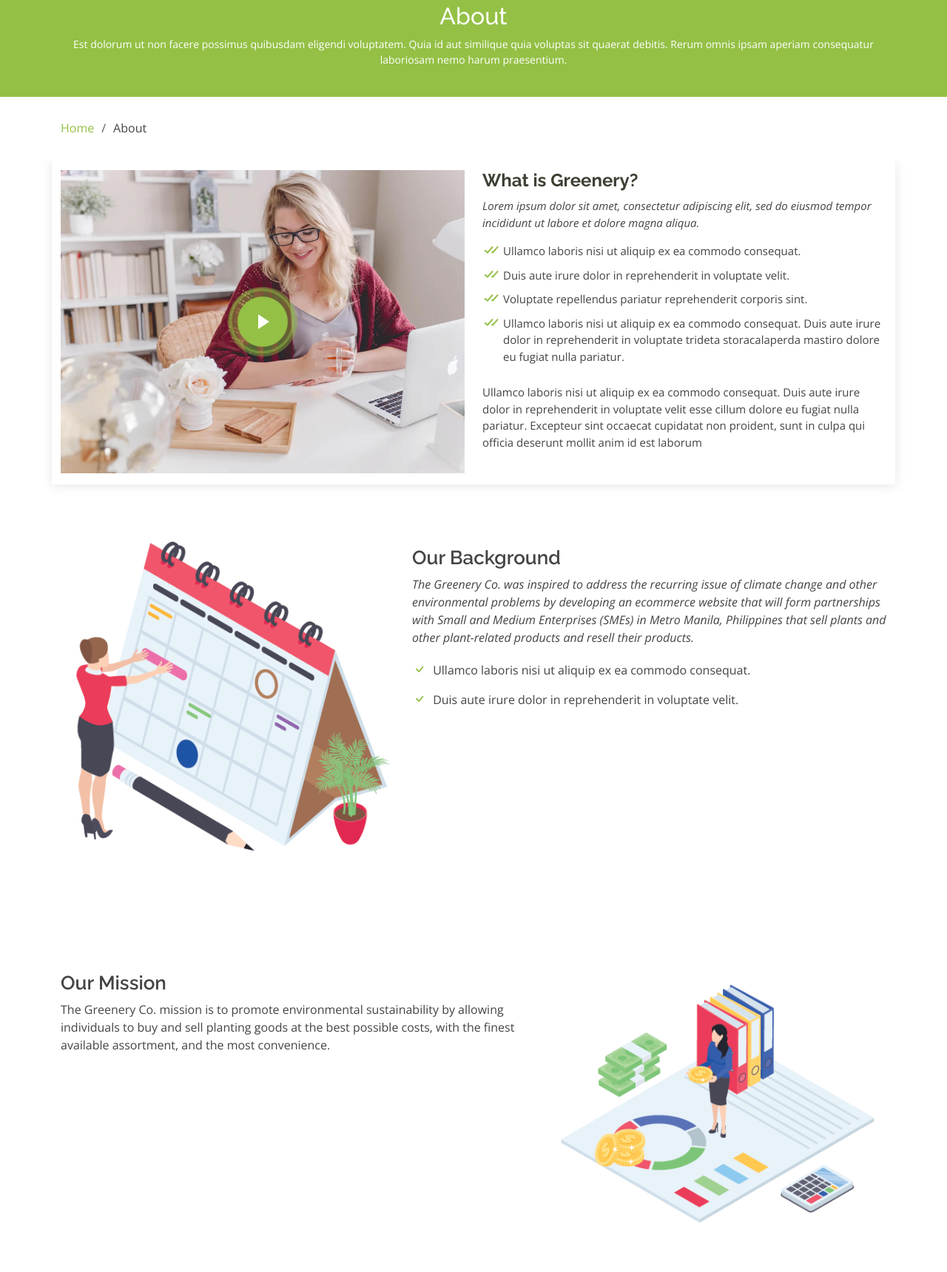
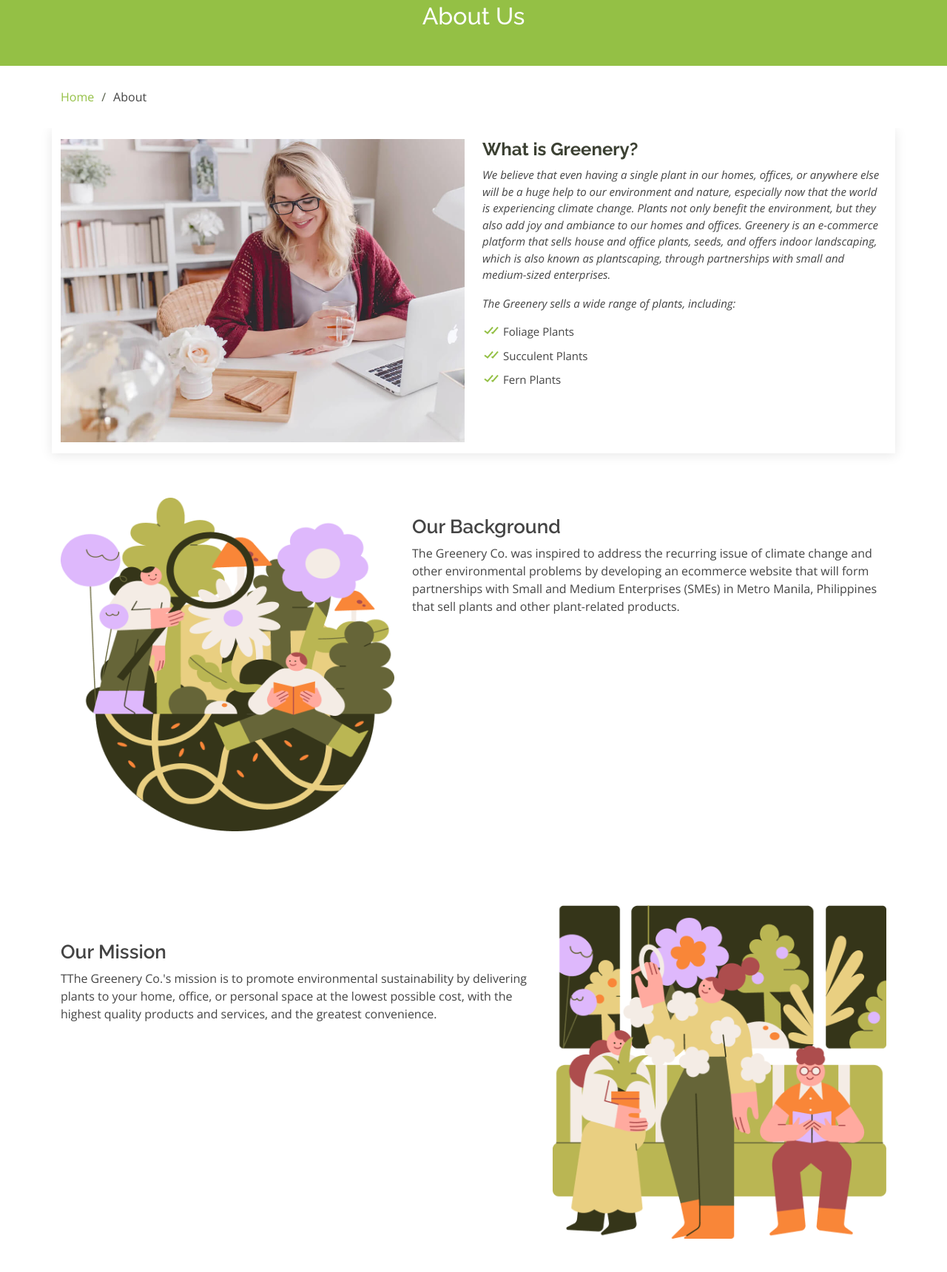
Before and after one commit to Obiasfate/Greenery, a plain HTML site: page Serenity/about.html in a window 1280 px wide. Shown: the part 107-1827 px from the top of the page at 74% size. Drawn offline with nearby package versions, Linux system fonts and the light colour scheme.

Commit message:
Updated Index and About us page
Updated description in both index and about us page, updated mission and vision in about us page

```diff
--- a/Serenity/about.html
+++ b/Serenity/about.html
@@ -91,8 +91,8 @@
       <div class="breadcrumb-hero">
         <div class="container">
           <div class="breadcrumb-hero">
-            <h2>About</h2>
-            <p>Est dolorum ut non facere possimus quibusdam eligendi voluptatem. Quia id aut similique quia voluptas sit quaerat debitis. Rerum omnis ipsam aperiam consequatur laboriosam nemo harum praesentium. </p>
+            <h2>About Us</h2>
+            <p></p>
           </div>
         </div>
       </div>
@@ -152,26 +152,29 @@
 
           <div class="col-lg-6 video-box align-self-baseline position-relative">
             <img src="assets/img/about.jpg" class="img-fluid" alt="">
-            <a href="https://www.youtube.com/watch?v=jDDaplaOz7Q" class="glightbox play-btn mb-4"></a>
+            <!-- <a href="https://www.youtube.com/watch?v=jDDaplaOz7Q" class="glightbox play-btn mb-4"></a> -->
           </div>
 
           <div class="col-lg-6 pt-3 pt-lg-0 content">
             <h3>What is Greenery?</h3>
             <p class="fst-italic">
-              Lorem ipsum dolor sit amet, consectetur adipiscing elit, sed do eiusmod tempor incididunt ut labore et dolore
-              magna aliqua.
+              We believe that even having a single plant in our homes, offices, or anywhere else will be a huge help to our environment and nature, especially now that the world is experiencing climate change.
+              Plants not only benefit the environment, but they also add joy and ambiance to our homes and offices.
+              Greenery is an e-commerce platform that sells house and office plants, seeds, and offers indoor landscaping, which is also known as plantscaping, through partnerships with small and medium-sized enterprises.
+            </p>
+            <p class="fst-italic">
+              The Greenery sells a wide range of plants, including:
             </p>
             <ul>
-              <li><i class="bx bx-check-double"></i> Ullamco laboris nisi ut aliquip ex ea commodo consequat.</li>
-              <li><i class="bx bx-check-double"></i> Duis aute irure dolor in reprehenderit in voluptate velit.</li>
-              <li><i class="bx bx-check-double"></i> Voluptate repellendus pariatur reprehenderit corporis sint.</li>
-              <li><i class="bx bx-check-double"></i> Ullamco laboris nisi ut aliquip ex ea commodo consequat. Duis aute irure dolor in reprehenderit in voluptate trideta storacalaperda mastiro dolore eu fugiat nulla pariatur.</li>
+              <li><i class="bx bx-check-double"></i> Foliage Plants</li>
+              <li><i class="bx bx-check-double"></i> Succulent Plants</li>
+              <li><i class="bx bx-check-double"></i> Fern Plants</li>
             </ul>
-            <p>
+            <!-- <p>
               Ullamco laboris nisi ut aliquip ex ea commodo consequat. Duis aute irure dolor in reprehenderit in voluptate
               velit esse cillum dolore eu fugiat nulla pariatur. Excepteur sint occaecat cupidatat non proident, sunt in
               culpa qui officia deserunt mollit anim id est laborum
-            </p>
+            </p> -->
           </div>
 
         </div>
@@ -190,25 +193,25 @@
 
         <div class="row content">
           <div class="col-md-5" data-aos="fade-right">
-            <img src="assets/img/work-process-1.png" class="img-fluid" alt="">
+            <img src="assets/img/greenery-background.png" class="img-fluid" alt="">
           </div>
           <div class="col-md-7 pt-4" data-aos="fade-left">
             <h3>Our Background</h3>
-            <p class="fst-italic">
+            <p>
               The Greenery Co. was inspired to address the recurring issue of climate change and other environmental problems by developing an
               ecommerce website that will form partnerships with Small and Medium Enterprises (SMEs) in Metro Manila, Philippines that
-              sell plants and other plant-related products and resell their products.
+              sell plants and other plant-related products.
             </p>
-            <ul>
+            <!-- <ul>
               <li><i class="bi bi-check"></i> Ullamco laboris nisi ut aliquip ex ea commodo consequat.</li>
               <li><i class="bi bi-check"></i> Duis aute irure dolor in reprehenderit in voluptate velit.</li>
-            </ul>
+            </ul> -->
           </div>
         </div>
 
         <div class="row content">
           <div class="col-md-5 order-1 order-md-2" data-aos="fade-left">
-            <img src="assets/img/work-process-2.png" class="img-fluid" alt="">
+            <img src="assets/img/greenery-mission.png" class="img-fluid" alt="">
           </div>
           <div class="col-md-7 pt-5 order-2 order-md-1" data-aos="fade-right">
             <h3>Our Mission</h3>
@@ -217,28 +220,31 @@
               magna aliqua.
             </p> -->
             <p>
-              The Greenery Co. mission is to promote environmental sustainability by allowing individuals to buy and sell planting goods
-              at the best possible costs, with the finest available assortment, and the most convenience.
+              TThe Greenery Co.'s mission is to promote environmental sustainability by delivering plants to your home,
+              office, or personal space at the lowest possible cost, with the highest quality products and services,
+              and the greatest convenience.
             </p>
           </div>
         </div>
 
         <div class="row content">
           <div class="col-md-5" data-aos="fade-right">
-            <img src="assets/img/work-process-3.png" class="img-fluid" alt="">
+            <img src="assets/img/greenery-vision.png" class="img-fluid" alt="">
           </div>
           <div class="col-md-7 pt-5" data-aos="fade-left">
             <h3>Our Vision</h3>
-            <p>Cupiditate placeat cupiditate placeat est ipsam culpa. Delectus quia minima quod. Sunt saepe odit aut quia voluptatem hic voluptas dolor doloremque.</p>
-            <ul>
+            <p>The Greenery Co.'s vision is to be the Philippines' most customer-centric online ecommerce platform for a plant company, where customers can find and discover high-quality plant and plantscaping services to purchase online.
+               On our online platform, we also aim to provide an accessible, reliable, and enjoyable online shopping experience.
+            </p>
+            <!-- <ul>
               <li><i class="bi bi-check"></i> Ullamco laboris nisi ut aliquip ex ea commodo consequat.</li>
               <li><i class="bi bi-check"></i> Duis aute irure dolor in reprehenderit in voluptate velit.</li>
               <li><i class="bi bi-check"></i> Facilis ut et voluptatem aperiam. Autem soluta ad fugiat.</li>
-            </ul>
+            </ul> -->
           </div>
         </div>
 
-        <div class="row content">
+        <!-- <div class="row content">
           <div class="col-md-5 order-1 order-md-2" data-aos="fade-left">
             <img src="assets/img/work-process-4.png" class="img-fluid" alt="">
           </div>
@@ -254,13 +260,13 @@
               culpa qui officia deserunt mollit anim id est laborum
             </p>
           </div>
-        </div>
+        </div> -->
 
       </div>
     </section><!-- End Work Process Section -->
 
     <!-- ======= Our Skills Section ======= -->
-    <section id="skills" class="skills section-bg">
+    <!-- <section id="skills" class="skills section-bg">
       <div class="container">
 
         <div class="section-title" data-aos="fade-up">
@@ -318,7 +324,7 @@
           </div>
         </div>
 
-      </div>
+      </div> -->
     </section><!-- End Our Skills Section -->
 
     <!-- ======= Our Clients Section ======= -->
@@ -327,7 +333,7 @@
 
         <div class="section-title">
           <h2>Our Partners</h2>
-          <p>Magnam dolores commodi suscipit. Necessitatibus eius consequatur ex aliquid fuga eum quidem. Sit sint consectetur velit. Quisquam quos quisquam cupiditate. Et nemo qui impedit suscipit alias ea. Quia fugiat sit in iste officiis commodi quidem hic quas.</p>
+          <p></p>
         </div>
 
         <div class="clients-slider swiper">
```
Also changed, not shown: Serenity/index.html (+14 -11 lines), Serenity/assets/img/greenery-background.png (added), Serenity/assets/img/greenery-mission.png (added), Serenity/assets/img/greenery-vision.png (added).
